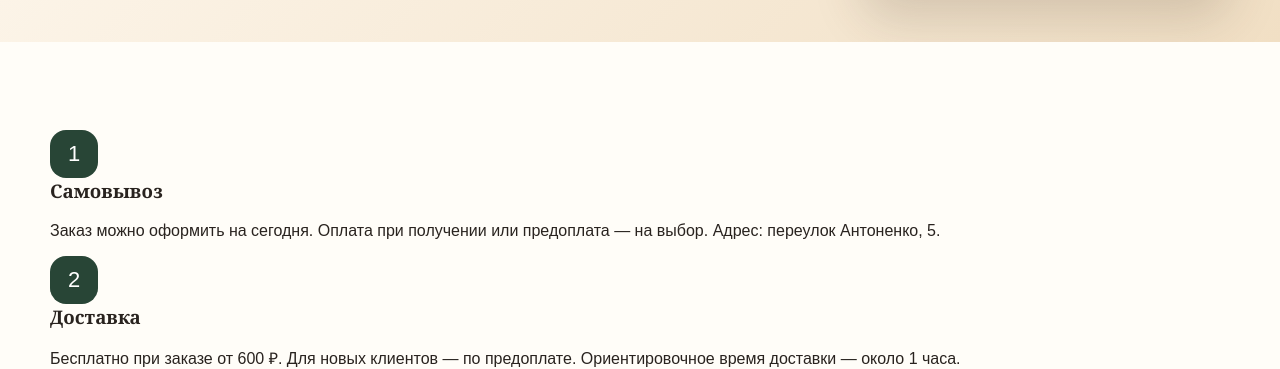
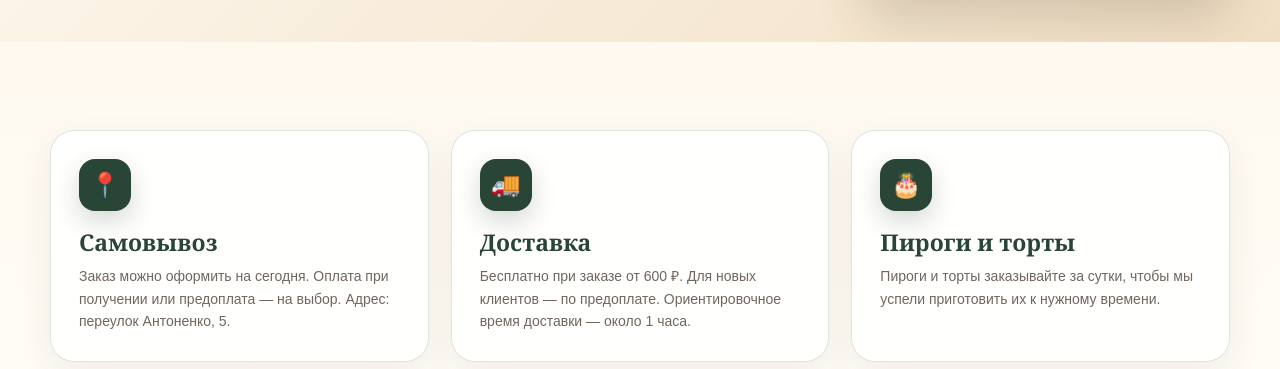
Before and after one commit to vittowin/marfa, a plain HTML site: page delivery.html in a window 1280 px wide. Shown: the part 471-840 px from the top of the page. Drawn offline with Linux system fonts and the light colour scheme.

Commit message:
Улучшить карточки доставки

```diff
--- a/css/contact.css
+++ b/css/contact.css
@@ -46,6 +46,56 @@
 
 .contacts-hero-photo img {
   object-position: center;
+}
+
+.delivery-options {
+  background: linear-gradient(180deg, #fff9ef 0%, #fffdf8 100%);
+}
+
+.delivery-grid {
+  display: grid;
+  grid-template-columns: repeat(3, minmax(0, 1fr));
+  gap: 22px;
+  align-items: stretch;
+}
+
+.delivery-card {
+  min-width: 0;
+  padding: 28px;
+  border: 1px solid var(--line);
+  border-radius: var(--radius);
+  background: rgba(255, 255, 255, 0.84);
+  box-shadow: 0 14px 36px rgba(55, 42, 30, 0.07);
+  transition: transform 0.2s ease, box-shadow 0.2s ease;
+}
+
+.delivery-card:hover {
+  transform: translateY(-3px);
+  box-shadow: 0 20px 44px rgba(55, 42, 30, 0.11);
+}
+
+.delivery-card .info-icon {
+  width: 52px;
+  height: 52px;
+  border-radius: 16px;
+  font-family: "Apple Color Emoji", "Segoe UI Emoji", sans-serif;
+  font-size: 24px;
+  line-height: 1;
+  box-shadow: 0 10px 24px rgba(40, 69, 54, 0.2);
+}
+
+.delivery-card h3 {
+  margin: 18px 0 0;
+  color: var(--green);
+  font-size: 23px;
+  line-height: 1.15;
+}
+
+.delivery-card p {
+  margin: 10px 0 0;
+  color: var(--muted);
+  font-size: 14px;
+  line-height: 1.6;
 }
 
 .contact-grid {
@@ -155,6 +205,12 @@
   border: 0;
 }
 
+@media (max-width: 900px) {
+  .delivery-grid {
+    grid-template-columns: repeat(2, minmax(0, 1fr));
+  }
+}
+
 @media (max-width: 850px) {
   .delivery-hero-grid,
   .contacts-hero-grid {
@@ -183,6 +239,15 @@
 }
 
 @media (max-width: 650px) {
+  .delivery-grid {
+    grid-template-columns: 1fr;
+  }
+
+  .delivery-card {
+    padding: 24px;
+    border-radius: 20px;
+  }
+
   .contact-card {
     min-height: auto;
     padding: 24px;
--- a/delivery.html
+++ b/delivery.html
@@ -9,7 +9,7 @@
 <link rel="stylesheet" href="css/adaptive.css?v=14">
 <link rel="stylesheet" href="css/animation.css">
 
-  <link rel="stylesheet" href="css/contact.css?v=2">
+  <link rel="stylesheet" href="css/contact.css?v=3">
   <meta name="description" content="Самовывоз и бесплатная доставка заказов от 600 ₽ из пирожковой «Марфа и медведь».">
   <link rel="canonical" href="https://vittowin.github.io/marfa/delivery.html">
   <link rel="icon" href="favicon.ico" sizes="any">
@@ -73,20 +73,20 @@
       </div>
     </section>
 
-    <section class="section section--paper">
+    <section class="section delivery-options">
       <div class="container delivery-grid">
         <article class="delivery-card">
-          <div class="info-icon">1</div>
+          <div class="info-icon" aria-hidden="true">📍</div>
           <h3>Самовывоз</h3>
           <p>Заказ можно оформить на сегодня. Оплата при получении или предоплата — на выбор. Адрес: переулок Антоненко, 5.</p>
         </article>
         <article class="delivery-card">
-          <div class="info-icon">2</div>
+          <div class="info-icon" aria-hidden="true">🚚</div>
           <h3>Доставка</h3>
           <p>Бесплатно при заказе от 600 ₽. Для новых клиентов — по предоплате. Ориентировочное время доставки — около 1 часа.</p>
         </article>
         <article class="delivery-card">
-          <div class="info-icon">3</div>
+          <div class="info-icon" aria-hidden="true">🎂</div>
           <h3>Пироги и торты</h3>
           <p>Пироги и торты заказывайте за сутки, чтобы мы успели приготовить их к нужному времени.</p>
         </article>
```
